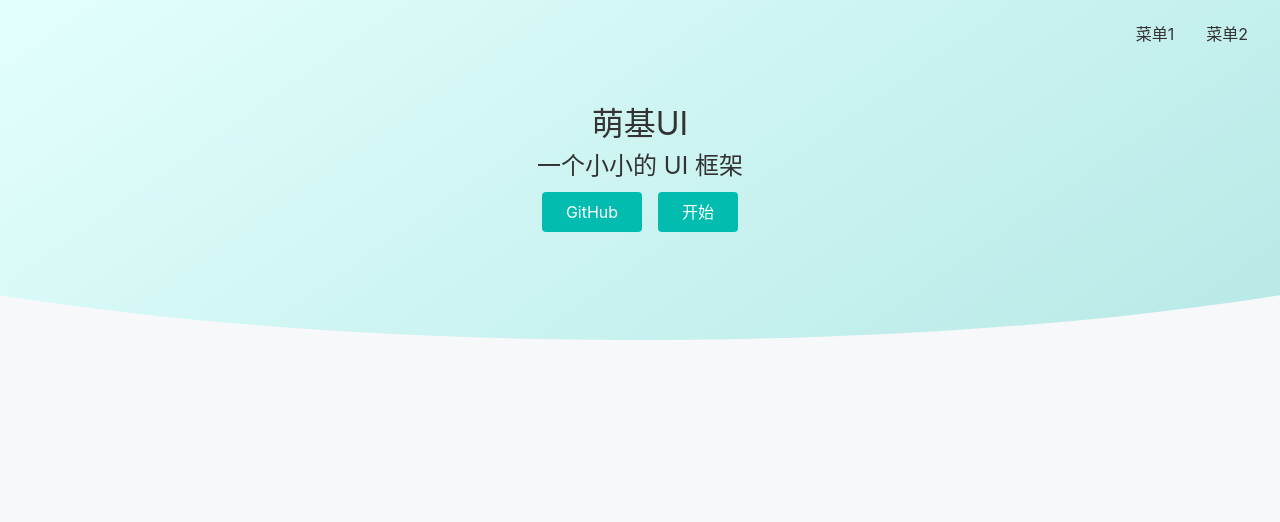
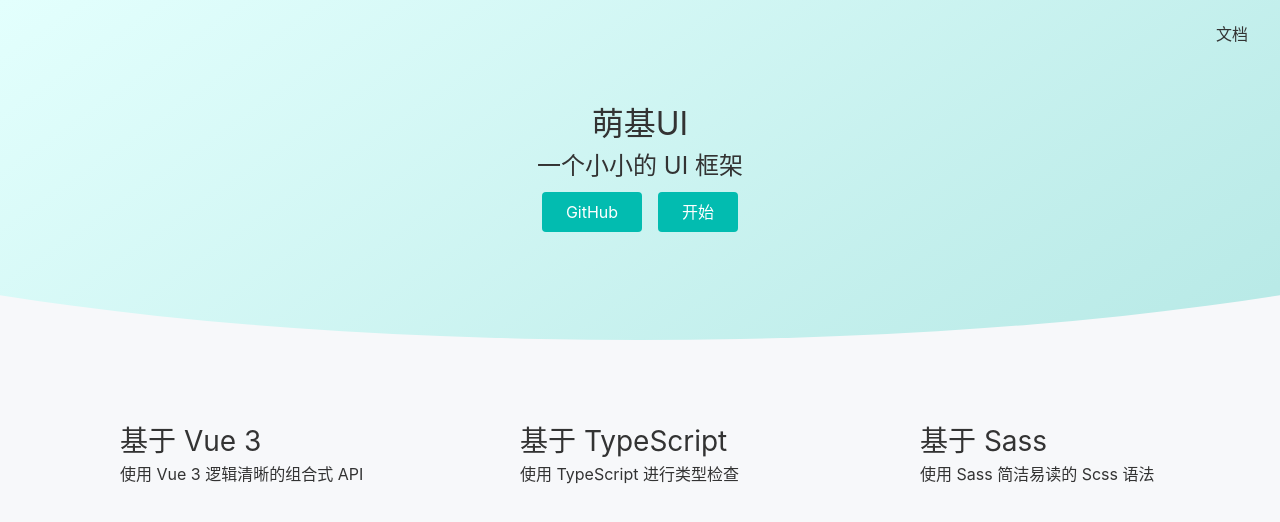
Before and after one commit to Nevermore98/Monkee-UI, a Vue app: page / in a window 1280 px wide. Shown: the top 522 px of the page. Built offline with nearby package versions, Linux system fonts and the light colour scheme.

Commit message:
完成 feature 样式

```diff
--- a/src/components/Topnav.vue
+++ b/src/components/Topnav.vue
@@ -6,8 +6,9 @@
       </svg>
     </div>
     <ul class="menu">
-      <li>菜单1</li>
-      <li>菜单2</li>
+      <li>
+        <router-link to="/doc">文档</router-link>
+      </li>
     </ul>
     <span class="toggleAside" @click="toggleAside"></span>
   </div>
--- a/src/views/Home.vue
+++ b/src/views/Home.vue
@@ -13,15 +13,29 @@
 
     </div>
     <div class="features">
-      <svg class="icon">
+      <ul>
+        <li>
+          <svg>
             <use xlink:href="#icon-vue"></use>
           </svg>
-      <svg class="icon">
+          <h3>基于 Vue 3</h3>
+          <p>使用 Vue 3 逻辑清晰的组合式 API</p>
+        </li>
+        <li>
+          <svg>
             <use xlink:href="#icon-ts"></use>
           </svg>
-      <svg class="icon">
+          <h3>基于 TypeScript </h3>
+          <p>使用 TypeScript 进行类型检查</p>
+        </li>
+        <li>
+          <svg>
             <use xlink:href="#icon-sass"></use>
           </svg>
+          <h3>基于 Sass</h3>
+          <p>使用 Sass 简洁易读的 Scss 语法</p>
+        </li>
+      </ul>
     </div>
   </div>
 </template>
@@ -72,9 +86,46 @@
 }
 
 .features {
+  margin: 64px auto;
+  width: 100%;
+  @media (min-width: 800px) {
+    width: 800px;
+  }
+  @media (min-width: 1200px) {
+    width: 1200px;
+  }
+
+  > ul {
+    display: flex;
+    flex-wrap: wrap;
+
+    > li {
+      width: 400px;
+      margin: 16px 0;
+      display: grid;
+      justify-content: start;
+      align-content: space-between;
+      grid-template-areas:
+        "icon title"
+        "icon text";
+      grid-template-columns: 80px auto;
+      grid-template-rows: 1fr auto;
+
       > svg {
+        grid-area: icon;
         width: 64px;
         height: 64px;
+      }
+
+      > h3 {
+        grid-area: title;
+        font-size: 28px;
+      }
+
+      > p {
+        grid-area: text
+      }
+    }
   }
 }
 
```
Lines whose indentation alone changed are shown as unchanged.
